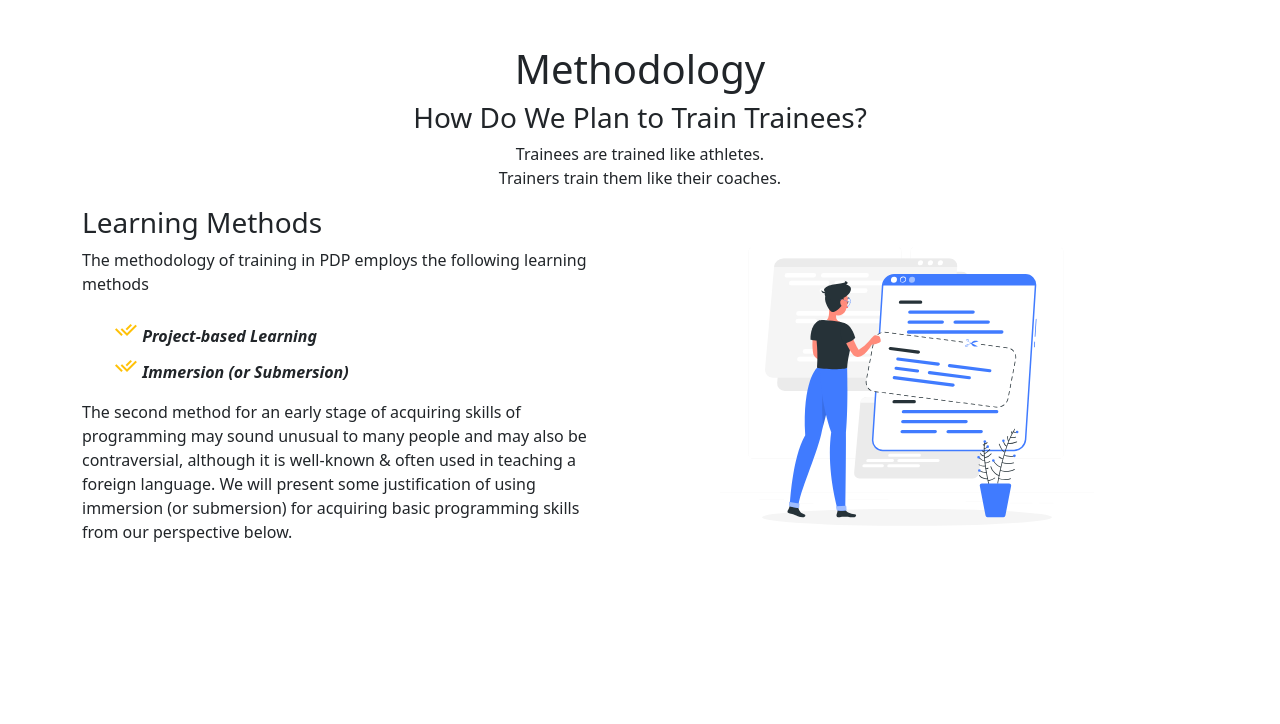
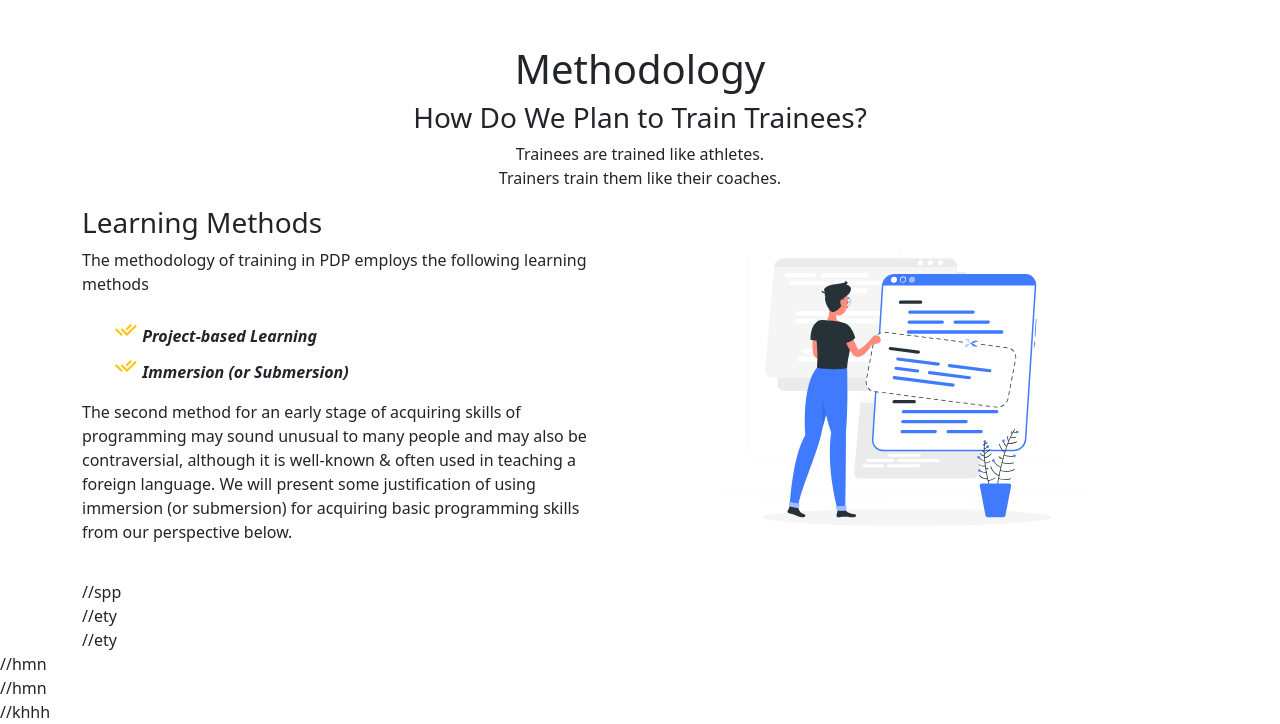
Before and after one commit to saw-pyae-phyoe/EIT-PDP, a plain HTML site: page index.html in a window 1280 px wide. Shown: the part 1270-1994 px from the top of the page. Before the commit the page ends 1850 px from the top, so only its background shows below. Drawn offline with nearby package versions, Linux system fonts and the light colour scheme.

Commit message:
Update index.html

```diff
--- a/index.html
+++ b/index.html
@@ -200,7 +200,32 @@
           <img src="assets/images/Code snippets-rafiki.svg" width="70%" alt="" srcset="">
         </div>
       </div>
+
+      <div class="project-based-learning">
+        //spp
+      </div>
+
+      <div class="immersion">
+        //ety
+      </div>
+
+      <div class="remark">
+//ety
+      </div>
+
     </div>
+  </section>
+
+  <div class="bg-img">
+    //hmn
+  </div>
+
+  <section role="curriculum">
+    //hmn
+  </section>
+
+  <section role="training">
+    //khhh
   </section>
 
   <script src="https://cdn.jsdelivr.net/npm/bootstrap@5.0.2/dist/js/bootstrap.bundle.min.js"
```
